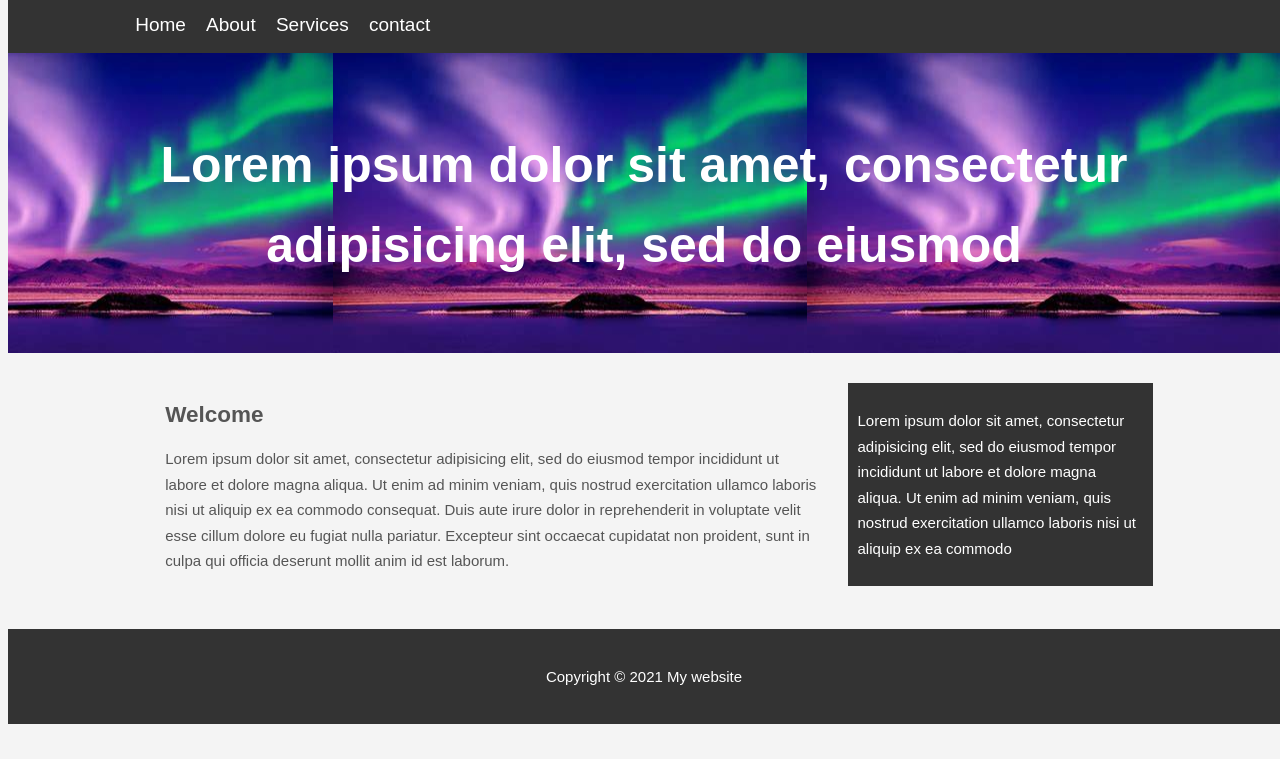
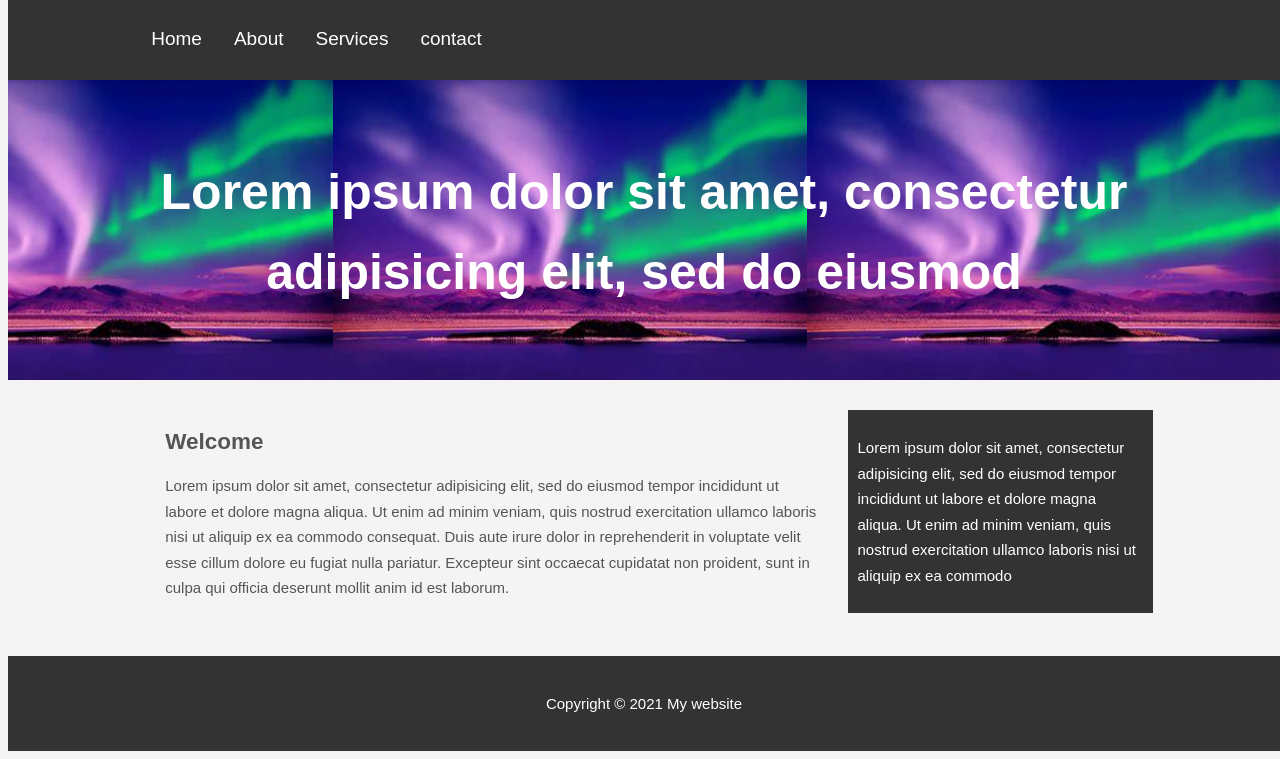
Before and after one commit to alkakush/css, a plain HTML site: page mywebsite/index.html in a window 1280 px wide. Shown: the part 77-836 px from the top of the page. Before the commit the page ends 809 px from the top, so only its background shows below. Drawn offline with Linux system fonts and the light colour scheme.

Commit message:
another change

```diff
--- a/mywebsite/css/style.css
+++ b/mywebsite/css/style.css
@@ -28,11 +28,15 @@ body{
 
 #navbar ul{
 	padding: 0;
-	list-style: none;
+	list-style-type: none;
+	overflow:hidden;
+
 }
 
 #navbar li{
-	display: inline;;
+	display: inline;
+	float:left;
+
 
 }
 
@@ -40,8 +44,19 @@ body{
 	color:#fff;
 	text-decoration: none;
 	font-size:19px;
-	padding-right:16px;
+	padding: 14px 16px;
+	display:inline-block;
+	text-align:center;
 
+
+}
+
+#navbar a:hover{
+	background-color:green;
+}
+
+#navbar a:active{
+	background-color:red;
 }
 
 #showcase{
```
Also changed, not shown: mywebsite/images/big.jpg (added).
